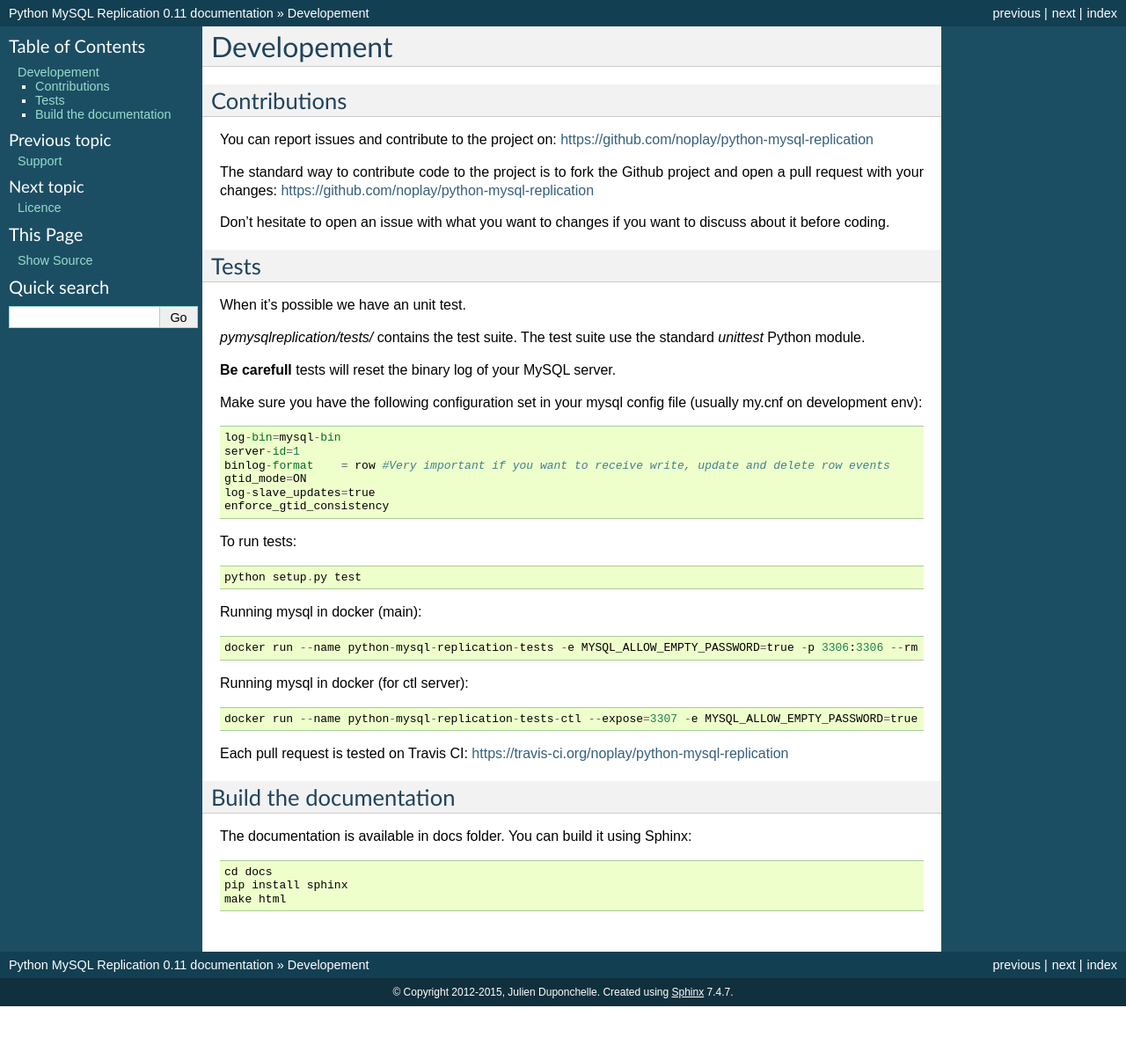
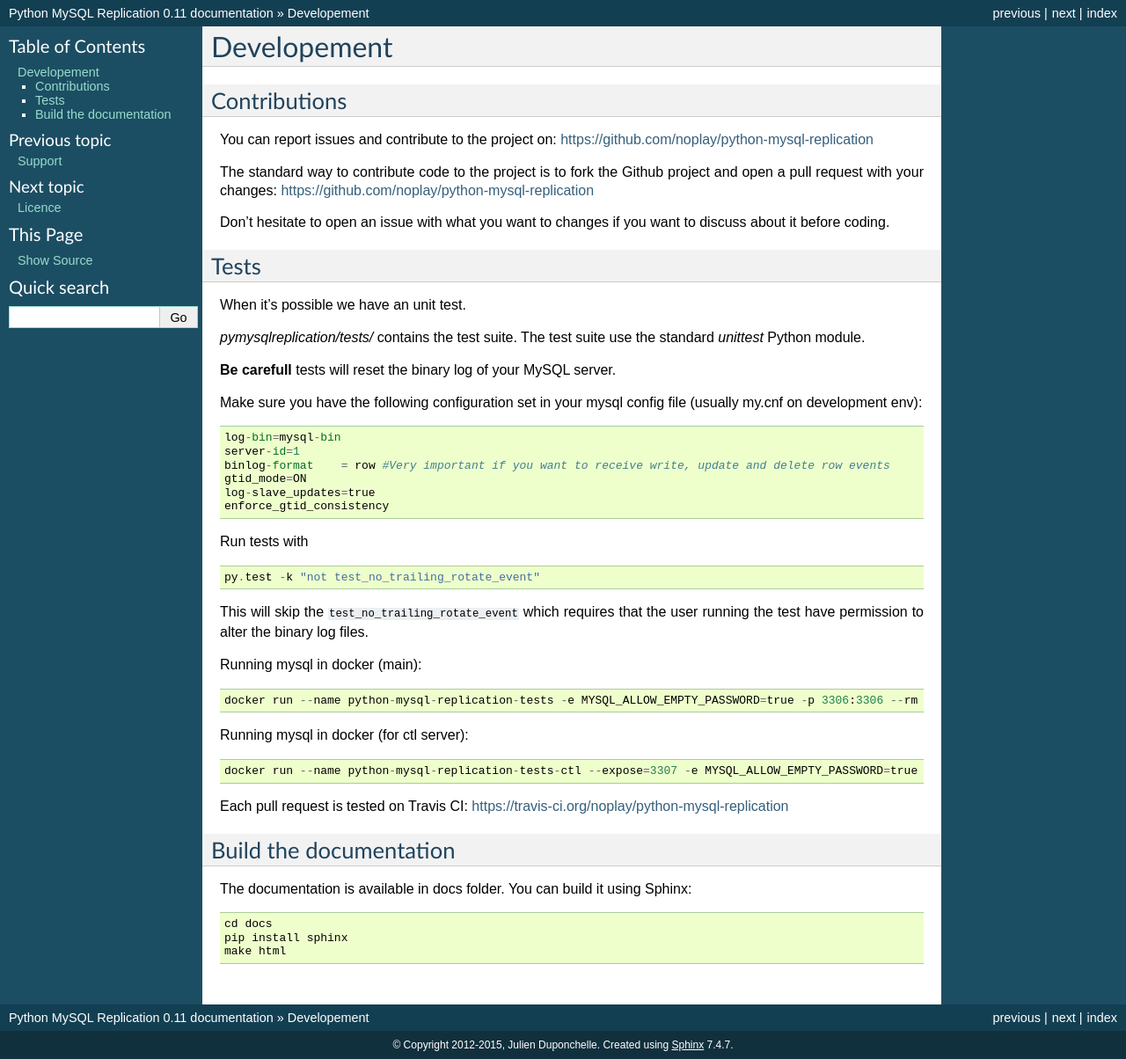
Before and after one commit to julien-duponchelle/python-mysql-replication, a Sphinx documentation site: the page built from docs/developement.rst, in a window 1280 px wide. Shown: the whole page at 88% size. Built offline with Sphinx 7.4.7, drawn with Linux system fonts in a browser that asks for light colours; before the commit the page ends 1144 px from its top, so only the background shows below that.

Commit message:
Update documentation on running tests

```diff
--- a/docs/developement.rst
+++ b/docs/developement.rst
@@ -37,11 +37,14 @@ Make sure you have the following configuration set in your mysql config file (us
     enforce_gtid_consistency
 
 
-To run tests:
+Run tests with
 
 ::
 
-    python setup.py test
+    py.test -k "not test_no_trailing_rotate_event"
+
+This will skip the ``test_no_trailing_rotate_event`` which requires that the
+user running the test have permission to alter the binary log files.
 
 Running mysql in docker (main):
 
```
